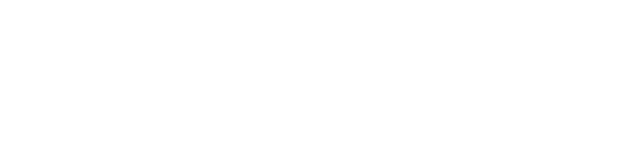
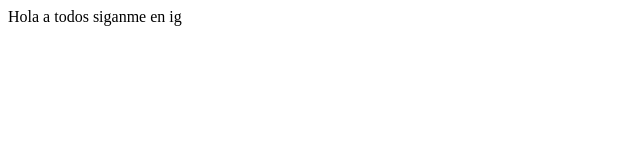
Before and after one commit to ZarKDa/proyectoDemoCursoPrework, a plain HTML site: page index.html in a window 1280 px wide. Shown: the whole page, without its empty margins (0-640 px from the left). Drawn offline with Linux system fonts and the light colour scheme.

```diff
--- a/index.html
+++ b/index.html
@@ -4,9 +4,11 @@
     <meta charset="UTF-8">
     <meta http-equiv="X-UA-Compatible" content="IE=edge">
     <meta name="viewport" content="width=device-width, initial-scale=1.0">
-    <title>Document</title>
+    <title>Hola mundo</title>
 </head>
 <body>
+    Hola a todos
+    siganme en ig
 
 </body>
 </html>
```
